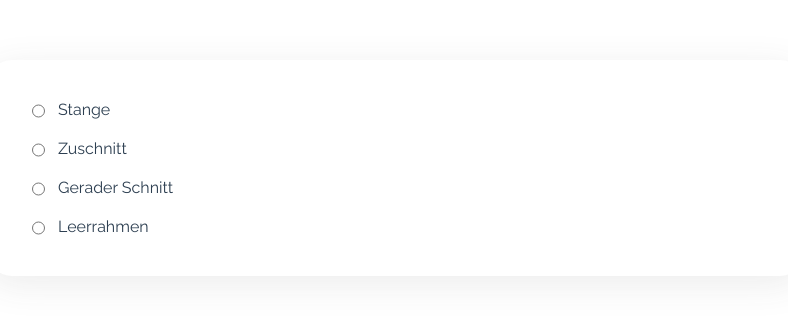
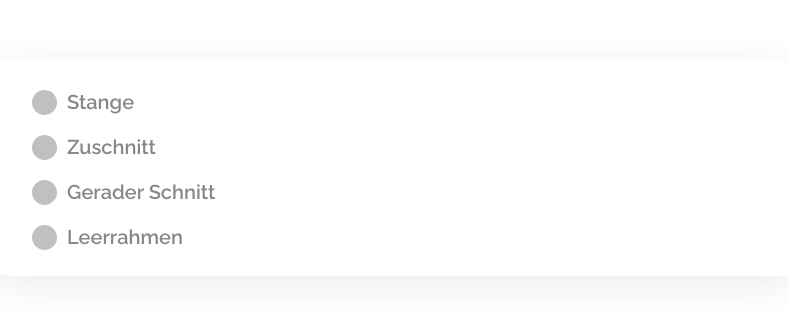
Before and after one commit to DenisMasatovic/ibis-configurator-plugin, a Vue app: page / in a window 1280 px wide. Shown: the top 316 px of the page, without its empty margins (244-1032 px from the left). Built offline with nearby package versions, Linux system fonts and the light colour scheme.

Commit message:
finetuning of options list

```diff
--- a/src/App.vue
+++ b/src/App.vue
@@ -4,7 +4,6 @@
 
 <script>
 
-import "./assets/sass/style.scss"
 import ProductConfigurator from './components/ProductConfigurator.vue'
 
 export default {
@@ -15,9 +14,12 @@ export default {
 }
 </script>
 
-<style>
+<style lang="scss">
+@import "./assets/sass/style.scss";
+
 #app {
   font-family: 'Raleway';
+  color: $ibis-black;
   -webkit-font-smoothing: antialiased;
   -moz-osx-font-smoothing: grayscale;
   text-align: center;
--- a/src/assets/sass/style.scss
+++ b/src/assets/sass/style.scss
@@ -1,4 +1,15 @@
 @font-face {
-    font-family: 'Raleway';
-    src: url('~@/assets/fonts/Raleway-Regular.ttf') format('truetype');
-  }
+  font-family: "Raleway";
+  src: url("~@/assets/fonts/Raleway-SemiBold.ttf") format("truetype");
+}
+// font sizes
+$font-size-big: 20px;
+
+
+// colors
+
+$ibis-red: #F22539;
+$ibis-grey: #F5F5F5;
+$ibis-black: #404040;
+$ibis-blue: #4B5DFB;
+$ibis-grey-middle: #C0C0C0;
--- a/src/components/ProductConfigurator.vue
+++ b/src/components/ProductConfigurator.vue
@@ -31,6 +31,8 @@ export default {};
 
 <!-- Add "scoped" attribute to limit CSS to this component only -->
 <style scoped lang="scss">
+@import "../assets/sass/style.scss";
+
 .main {
   width: 818px;
   height: 216px;
@@ -52,11 +54,34 @@ export default {};
         list-style-type: none;
         display: flex;
         flex-flow: column;
-        gap: 20px;
+        gap: 17px;
 
         li {
           display: flex;
-          gap: 10px;
+          font-weight: 700;
+          align-items: center;
+
+          label {
+            margin-top: 3px;
+            font-size: $font-size-big;
+          }
+
+          input[type="radio"] {
+            appearance: none;
+            background: $ibis-grey-middle;
+            border-radius: 50%;
+            width: 25px;
+            height: 25px;
+            margin-right: 10px;
+          }
+          input[type="radio"]:not(:checked) + label {
+            color: #888;
+          }
+
+          input[type="radio"]:checked {
+            background-color: $ibis-red;
+            border-color: $ibis-red;
+          }
         }
       }
     }
```
